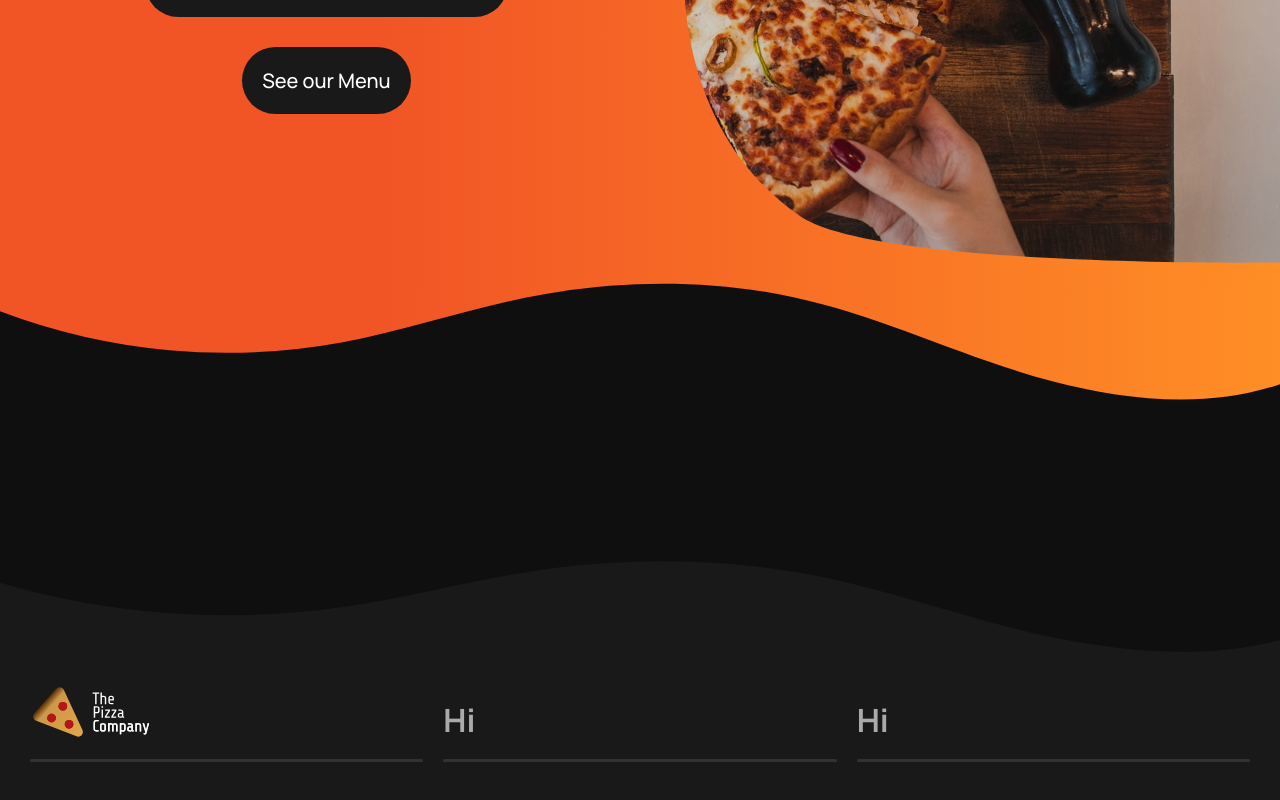
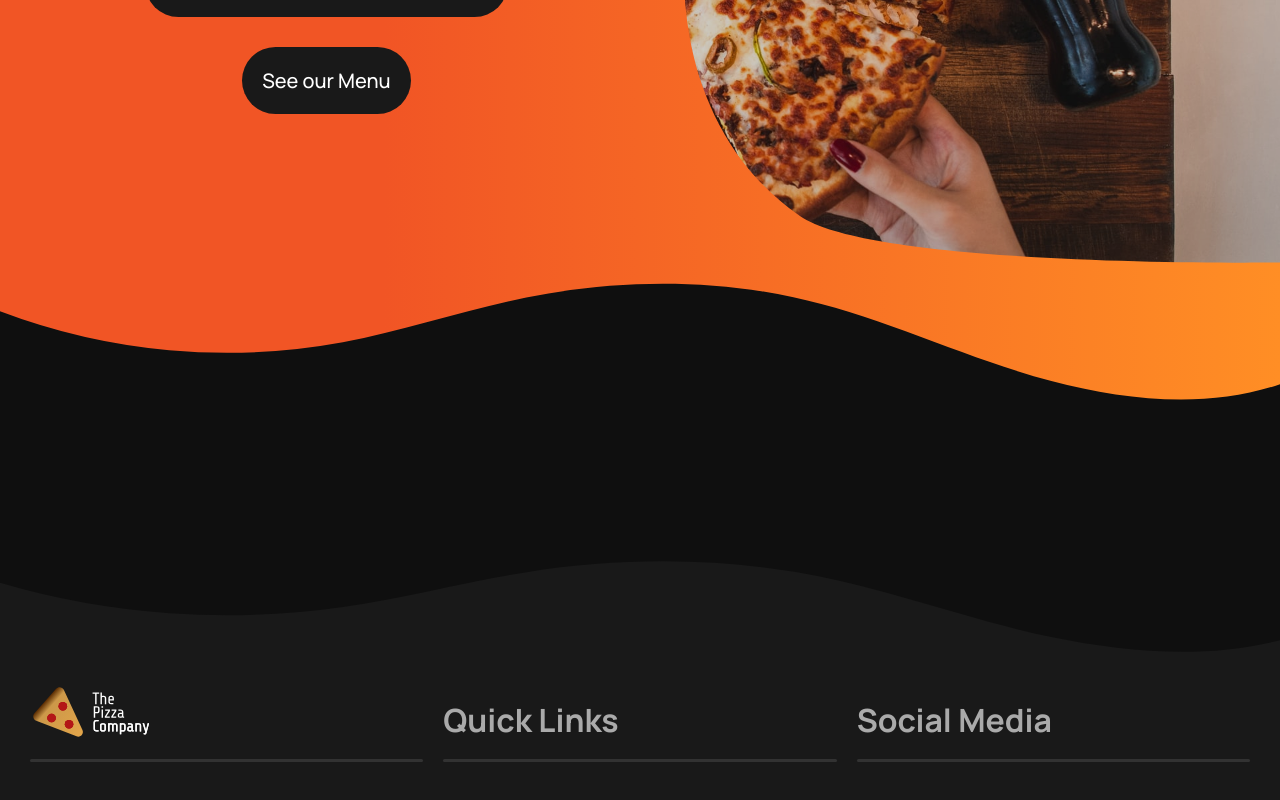
Before and after one commit to devVelocity/pizzaDeliveryProject, a Vue app: page / in a window 1280 px wide. Shown: the part 472-1272 px from the top of the page. Built offline with nearby package versions, Linux system fonts and the light colour scheme.

Commit message:
Item Titles

```diff
--- a/src/App.vue
+++ b/src/App.vue
@@ -144,11 +144,11 @@
             <hr class="gradientHR">
           </div>
           <div class="wrapItem">
-            <h1>Hi</h1>
+            <h1>Quick Links</h1>
             <hr class="gradientHR">
           </div>
           <div class="wrapItem">
-            <h1>Hi</h1>
+            <h1>Social Media</h1>
             <hr class="gradientHR">
           </div>
         </div>
```
